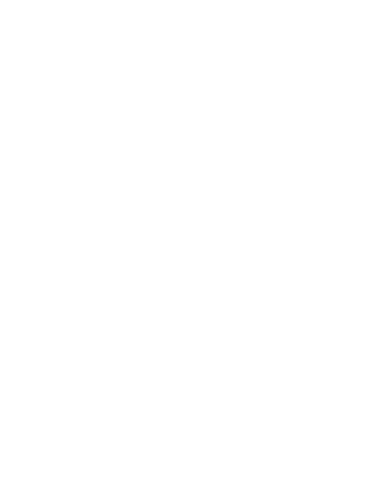
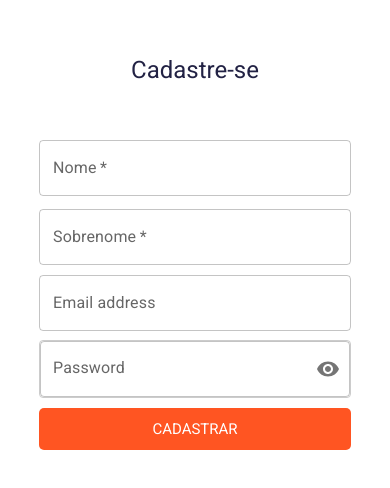
Before and after one commit to alguipires/MVP-Orange-squad13, a React (Create React App) app in the folder client/: page /register in a window 390 px wide. Before the commit this address had no page. Shown: the part 172-660 px from the top of the page. Built offline with nearby package versions, Linux system fonts and the light colour scheme.

Commit message:
Completed the responsiveness and layout of the register page and finished creating the components that will be reused in other pages

```diff
--- a/client/src/App.css
+++ b/client/src/App.css
@@ -2,4 +2,5 @@
   margin: 0;
   padding: 0;
   box-sizing: border-box;
+  font-family: 'Roboto', sans-serif;
 }
--- a/client/src/App.js
+++ b/client/src/App.js
@@ -1,5 +1,6 @@
 import { BrowserRouter, Routes, Route } from 'react-router-dom';
 import Login from './pages/Login/Login';
+import Register from "./pages/Register/Register";
 import './App.css';
 
 function App() {
@@ -7,6 +8,9 @@ function App() {
     <BrowserRouter>
       <Routes>
         <Route path="/" exact element={<Login />} />
+
+        <Route path="/register" exact element={<Register />} />
+
       </Routes>
     </BrowserRouter>
   );
--- /dev/null
+++ b/client/src/components/Form/FormLogin.jsx
@@ -0,0 +1,67 @@
+import React, { useState } from 'react';
+import TextField from '@mui/material/TextField';
+import { FormControl,
+        IconButton,
+        InputAdornment,
+        InputLabel,
+        OutlinedInput } from '@mui/material';
+import Visibility from '@mui/icons-material/Visibility';
+import VisibilityOff from '@mui/icons-material/VisibilityOff';
+import './formLogin.css';
+import Button from '../Button/Button';
+
+const FormLogin = () => {
+  const [showPassword, setShowPassword] = useState(false);
+
+  const handleClickShowPassword = () => setShowPassword((show) => !show);
+
+  const handleMouseDownPassword = (event) => {
+    event.preventDefault();
+  };
+  return (
+    <form  className='form_login'>
+
+    <TextField
+      id="outlined-basic"
+      label="Email address"
+      variant="outlined"
+      className='input_email'
+    />
+    <FormControl style={ { marginTop: 25 } }>
+
+          <InputLabel htmlFor="outlined-adornment-password">Password</InputLabel>
+          <OutlinedInput
+            id="outlined-adornment-password"
+            type={showPassword ? 'text' : 'password'}
+            className='input_password'
+            endAdornment={
+              <InputAdornment position="end">
+                <IconButton
+                  aria-label="toggle password visibility"
+                  onClick={handleClickShowPassword}
+                  onMouseDown={handleMouseDownPassword}
+                  edge="end"
+                >
+                  {showPassword ? <VisibilityOff /> : <Visibility />}
+                </IconButton>
+              </InputAdornment>
+            }
+            label="Password"
+          />
+
+          <Button
+            className='button_login'
+            value='entrar'
+          />
+
+          <Button
+            className='button_register'
+            value='Cadastre-se'
+          />
+
+        </FormControl>
+  </form>
+  )
+}
+
+export default FormLogin;
--- a/client/src/components/Form/Form.jsx
+++ b/client/src/components/Form/FormRegister.jsx
@@ -7,10 +7,11 @@ import { FormControl,
         OutlinedInput } from '@mui/material';
 import Visibility from '@mui/icons-material/Visibility';
 import VisibilityOff from '@mui/icons-material/VisibilityOff';
-import './form.css';
+import './formLogin.css';
+import './formRegister.css';
 import Button from '../Button/Button';
 
-function Form() {
+const FormRegister = () => {
   const [showPassword, setShowPassword] = useState(false);
 
   const handleClickShowPassword = () => setShowPassword((show) => !show);
@@ -20,6 +21,22 @@ function Form() {
   };
   return (
     <form  className='form_login'>
+
+    <div className='container_name_and_lastname'>
+      <TextField
+        required
+        id="outlined-required"
+        label="Nome"
+        className='input_name'
+      />
+
+      <TextField
+        required
+        id="outlined-required"
+        label="Sobrenome"
+        className='input_lastname'
+      />
+    </div>
 
     <TextField
       id="outlined-basic"
@@ -51,12 +68,7 @@ function Form() {
 
           <Button
             className='button_login'
-            value='entrar'
-          />
-
-          <Button
-            className='button_register'
-            value='Cadastre-se'
+            value='cadastrar'
           />
 
         </FormControl>
@@ -64,4 +76,4 @@ function Form() {
   )
 }
 
-export default Form;
+export default FormRegister;
--- a/client/src/components/Form/form.css
+++ b/client/src/components/Form/formLogin.css
@@ -34,7 +34,6 @@
   border-radius: 5px;
   cursor: pointer;
   margin-top: 10px;
-  font-family: 'Roboto', sans-serif;
   font-size: 15px;
   background-color: #F52;
   padding: 8px 22px;
@@ -44,7 +43,6 @@
 }
 
 .button_register {
-  font-family: 'Roboto', sans-serif;
   font-size: 16px;
   font-style: normal;
   font-weight: 400;
--- /dev/null
+++ b/client/src/components/Form/formRegister.css
@@ -0,0 +1,33 @@
+.container_name_and_lastname {
+  display: flex;
+  justify-content: space-between;
+  width: 100%;
+  margin-bottom: 10px;
+}
+
+.input_name {
+  width: 49%;
+}
+
+.input_lastname {
+  width: 49%;
+}
+
+@media screen and (max-width: 768px) {
+  .container_name_and_lastname {
+    display: flex;
+    flex-direction: column;
+    width: 100%;
+    height: 125px;
+    margin-bottom: 10px;
+  }
+
+  .input_name {
+    width: 100%;
+  }
+
+  .input_lastname {
+    width: 100%;
+  }
+
+}
--- a/client/src/pages/Login/Login.jsx
+++ b/client/src/pages/Login/Login.jsx
@@ -1,5 +1,5 @@
 import React from 'react';
-import Form from '../../components/Form/Form';
+import Form from '../../components/Form/FormLogin';
 import imageLogin from '../../assets/images/img_login.png';
 import './login.css';
 
--- a/client/src/pages/Login/login.css
+++ b/client/src/pages/Login/login.css
@@ -13,7 +13,7 @@
 }
 
 .container_img {
-  width: 50%;
+  width: 40%;
   height: 100%;
 }
 
@@ -24,7 +24,7 @@
 }
 
 .container_login_form {
-  width: 50%;
+  width: 60%;
   height: 100%;
   display: flex;
   flex-direction: column;
@@ -33,7 +33,6 @@
 }
 
 .container_login_form h1 {
-  font-family: 'Roboto', sans-serif;
   font-size: 48px;
   font-style: normal;
   font-weight: 400;
@@ -43,7 +42,6 @@
 }
 
 .container_login_form p {
-  font-family: 'Roboto', sans-serif;
   font-size: 24px;
   font-style: normal;
   font-weight: 400;
--- /dev/null
+++ b/client/src/pages/Register/Register.jsx
@@ -0,0 +1,34 @@
+import React from 'react';
+import Form from '../../components/Form/FormRegister';
+import './register.css';
+
+import imageRegister from '../../assets/images/img_register.png';
+
+const Register = () => {
+  return (
+    <section className='container_img_form' >
+
+      <div className='container_img'>
+        <img src={ imageRegister } alt="Imagem do cadastro" />
+      </div>
+
+      <section className='container_register_form'>
+
+        <h1>Cadastre-se</h1>
+
+
+        <div className='container_form'>
+
+
+        <Form />
+        </div>
+
+      </section>
+
+
+
+    </section>
+  );
+}
+
+export default Register;
--- /dev/null
+++ b/client/src/pages/Register/register.css
@@ -0,0 +1,34 @@
+.container_register_form {
+  width: 60%;
+  height: 100%;
+  display: flex;
+  flex-direction: column;
+  justify-content: center;
+  align-items: center;
+}
+
+.container_register_form h1 {
+  font-size: 48px;
+  font-style: normal;
+  font-weight: 400;
+  line-height: 40px;
+  color: #224;
+  margin-bottom: 30px;
+}
+
+@media screen and (max-width: 768px) {
+  .container_img_form {
+    flex-direction: column;
+  }
+
+  .container_register_form {
+    width: 100%;
+    height: 100%;
+  }
+
+  .container_register_form h1 {
+    margin-bottom: 50px;
+    font-size: 24px;
+  }
+
+}
```
Also changed, not shown: client/src/assets/images/img_register.png (added).
